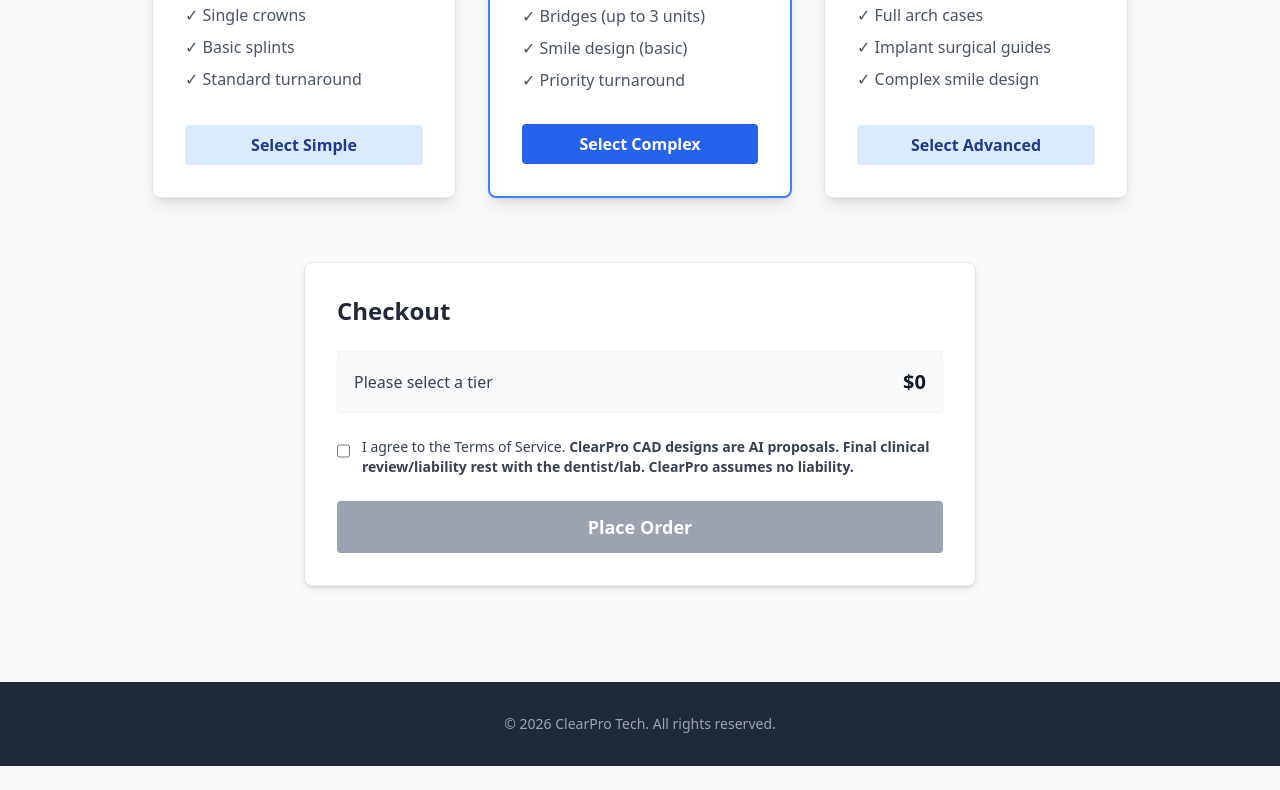
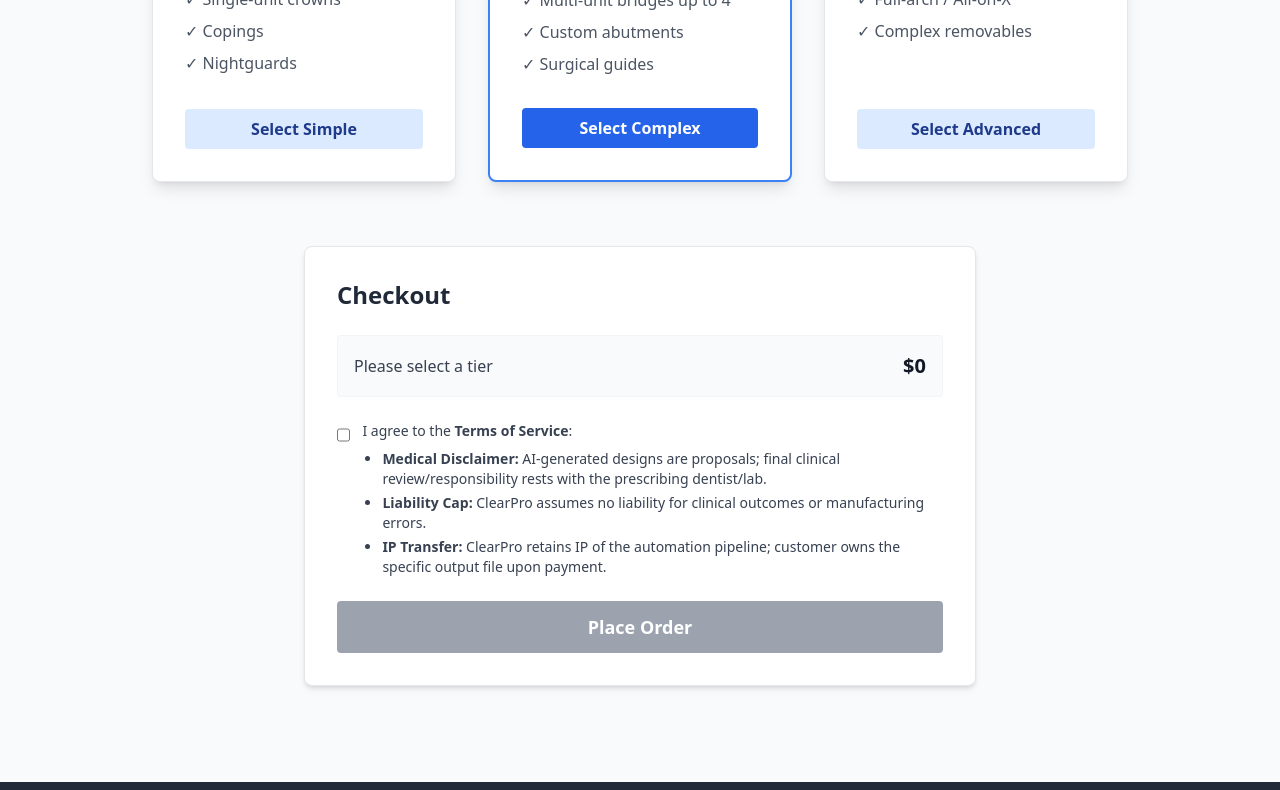
Before and after one commit to billdxb92971-source/clearprocad, a plain HTML site: page index.html in a window 1280 px wide. Shown: the part 334-1124 px from the top of the page. Before the commit the page ends 1100 px from the top, so only its background shows below. Drawn offline with nearby package versions, Linux system fonts and the light colour scheme.

Commit message:
Update pricing tiers and Terms of Service requirements in checkout

```diff
--- a/index.html
+++ b/index.html
@@ -30,11 +30,11 @@
                 <!-- Simple -->
                 <div class="bg-white rounded-lg shadow-lg p-8 border border-gray-200 flex flex-col cursor-pointer hover:border-blue-500 transition-colors" onclick="selectTier('Simple', 25)">
                     <h3 class="text-xl font-semibold mb-2 text-center text-blue-900">Simple</h3>
-                    <p class="text-4xl font-bold text-center mb-6">$25</p>
+                    <p class="text-4xl font-bold text-center mb-2">$25<span class="text-lg font-normal text-gray-500"> / unit</span></p>
                     <ul class="text-gray-600 mb-8 space-y-2 flex-grow">
-                        <li>✓ Single crowns</li>
-                        <li>✓ Basic splints</li>
-                        <li>✓ Standard turnaround</li>
+                        <li>✓ Single-unit crowns</li>
+                        <li>✓ Copings</li>
+                        <li>✓ Nightguards</li>
                     </ul>
                     <button class="w-full py-2 bg-blue-100 text-blue-900 rounded font-semibold hover:bg-blue-200 pointer-events-none">Select Simple</button>
                 </div>
@@ -42,22 +42,21 @@
                 <div class="bg-white rounded-lg shadow-lg p-8 border-2 border-blue-500 flex flex-col cursor-pointer relative" onclick="selectTier('Complex', 50)">
                     <div class="absolute top-0 left-1/2 transform -translate-x-1/2 -translate-y-1/2 bg-blue-500 text-white px-4 py-1 rounded-full text-sm font-bold">Most Popular</div>
                     <h3 class="text-xl font-semibold mb-2 text-center text-blue-900">Complex</h3>
-                    <p class="text-4xl font-bold text-center mb-6">$50</p>
+                    <p class="text-4xl font-bold text-center mb-2">$50<span class="text-lg font-normal text-gray-500"> / case</span></p>
                     <ul class="text-gray-600 mb-8 space-y-2 flex-grow">
-                        <li>✓ Bridges (up to 3 units)</li>
-                        <li>✓ Smile design (basic)</li>
-                        <li>✓ Priority turnaround</li>
+                        <li>✓ Multi-unit bridges up to 4</li>
+                        <li>✓ Custom abutments</li>
+                        <li>✓ Surgical guides</li>
                     </ul>
                     <button class="w-full py-2 bg-blue-600 text-white rounded font-semibold hover:bg-blue-700 pointer-events-none">Select Complex</button>
                 </div>
                 <!-- Advanced -->
                 <div class="bg-white rounded-lg shadow-lg p-8 border border-gray-200 flex flex-col cursor-pointer hover:border-blue-500 transition-colors" onclick="selectTier('Advanced', 125)">
                     <h3 class="text-xl font-semibold mb-2 text-center text-blue-900">Advanced</h3>
-                    <p class="text-4xl font-bold text-center mb-6">$125</p>
+                    <p class="text-4xl font-bold text-center mb-2">$125<span class="text-lg font-normal text-gray-500"> / arch</span></p>
                     <ul class="text-gray-600 mb-8 space-y-2 flex-grow">
-                        <li>✓ Full arch cases</li>
-                        <li>✓ Implant surgical guides</li>
-                        <li>✓ Complex smile design</li>
+                        <li>✓ Full-arch / All-on-X</li>
+                        <li>✓ Complex removables</li>
                     </ul>
                     <button class="w-full py-2 bg-blue-100 text-blue-900 rounded font-semibold hover:bg-blue-200 pointer-events-none">Select Advanced</button>
                 </div>
@@ -76,8 +75,12 @@
                 <label class="flex items-start space-x-3 cursor-pointer">
                     <input type="checkbox" id="tos-checkbox" class="mt-1 h-5 w-5 text-blue-600 rounded border-gray-300 focus:ring-blue-500" onchange="toggleCheckout()">
                     <span class="text-sm text-gray-700">
-                        I agree to the Terms of Service.
-                        <strong>ClearPro CAD designs are AI proposals. Final clinical review/liability rest with the dentist/lab. ClearPro assumes no liability.</strong>
+                        I agree to the <strong>Terms of Service</strong>:
+                        <ul class="list-disc pl-5 mt-2 space-y-1">
+                            <li><strong>Medical Disclaimer:</strong> AI-generated designs are proposals; final clinical review/responsibility rests with the prescribing dentist/lab.</li>
+                            <li><strong>Liability Cap:</strong> ClearPro assumes no liability for clinical outcomes or manufacturing errors.</li>
+                            <li><strong>IP Transfer:</strong> ClearPro retains IP of the automation pipeline; customer owns the specific output file upon payment.</li>
+                        </ul>
                     </span>
                 </label>
             </div>
```
